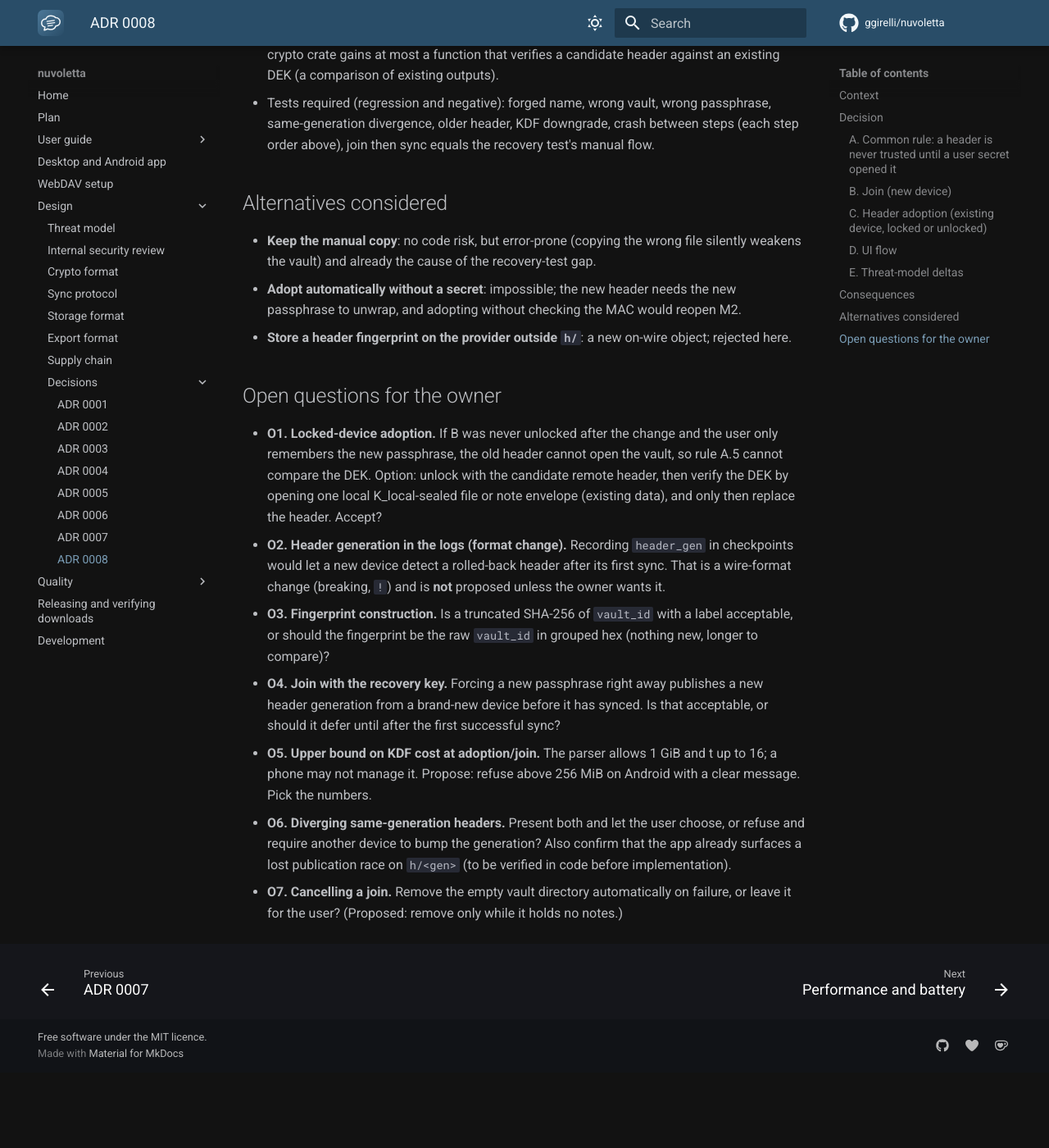
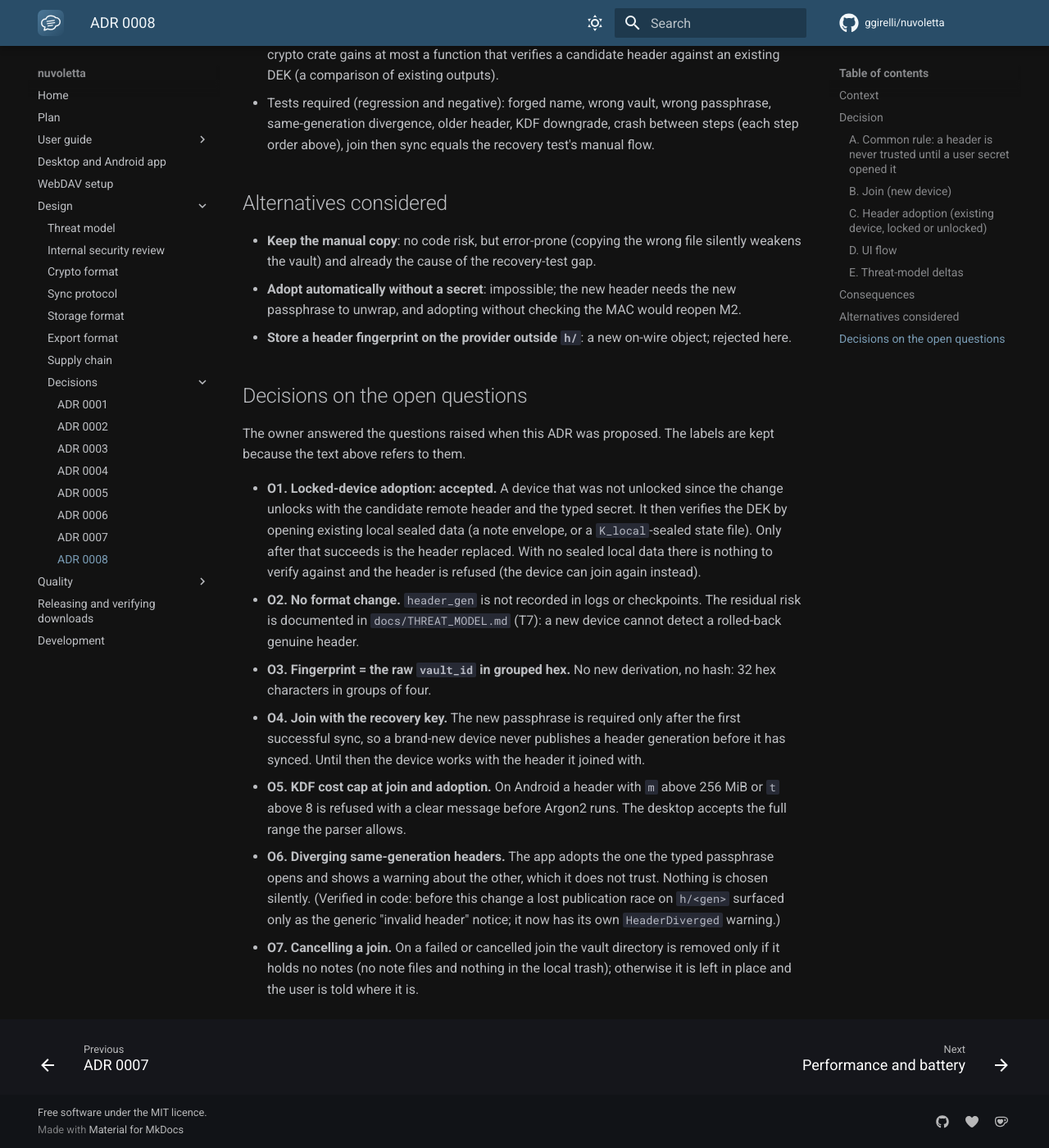
Before and after one commit to ggirelli/nuvoletta, an MkDocs documentation site: the page built from docs/ADR/0008-device-join-and-header-adoption.md, in a window 1280 px wide and 1400 px high, scrolled down 5204 px. Shown: the whole window at 82% size. Built offline with MkDocs 1.6.1 and Material for MkDocs 9.7.7, drawn with Linux system fonts in a browser that asks for light colours; plug-ins that fetch from the network failed and are left out; before the commit the page ends 6512 px from its top, so only the background shows below that; some of the changed text lies outside the part shown.

Commit message:
docs(adr): accept ADR 0008 with the owner's decisions
Set the status to Accepted and replace the open questions with the owner's
decisions O1 to O7: locked-device adoption by verifying the DEK against local
sealed data, no format change, raw vault_id fingerprint, recovery-key join defers
the new passphrase until after the first sync, an Android KDF cap (256 MiB, t 8),
adopting the header the typed passphrase opens when generations diverge, and
removing a failed join's vault directory only when it holds no notes.

Co-Authored-By: Claude Opus 5.5 <noreply@anthropic.com>

```diff
--- a/docs/ADR/0008-device-join-and-header-adoption.md
+++ b/docs/ADR/0008-device-join-and-header-adoption.md
@@ -1,6 +1,6 @@
 # ADR 0008: In-app device join and vault header adoption
 
-Status: Proposed (2026-11; needs owner approval before any code)
+Status: Accepted (2026-11-17, with the owner's decisions on O1 to O7 below)
 Date: 2026-11-17
 
 ## Context
@@ -209,24 +209,31 @@ generic unlock error. The user guide's manual steps move to a "if the app cannot
   unwrap, and adopting without checking the MAC would reopen M2.
 - **Store a header fingerprint on the provider outside `h/`**: a new on-wire object; rejected here.
 
-## Open questions for the owner
+## Decisions on the open questions
 
-- **O1. Locked-device adoption.** If B was never unlocked after the change and the user only
-  remembers the new passphrase, the old header cannot open the vault, so rule A.5 cannot compare the
-  DEK. Option: unlock with the candidate remote header, then verify the DEK by opening one local
-  K_local-sealed file or note envelope (existing data), and only then replace the header. Accept?
-- **O2. Header generation in the logs (format change).** Recording `header_gen` in checkpoints would
-  let a new device detect a rolled-back header after its first sync. That is a wire-format change
-  (breaking, `!`) and is **not** proposed unless the owner wants it.
-- **O3. Fingerprint construction.** Is a truncated SHA-256 of `vault_id` with a label acceptable, or
-  should the fingerprint be the raw `vault_id` in grouped hex (nothing new, longer to compare)?
-- **O4. Join with the recovery key.** Forcing a new passphrase right away publishes a new header
-  generation from a brand-new device before it has synced. Is that acceptable, or should it defer
-  until after the first successful sync?
-- **O5. Upper bound on KDF cost at adoption/join.** The parser allows 1 GiB and t up to 16; a phone
-  may not manage it. Propose: refuse above 256 MiB on Android with a clear message. Pick the numbers.
-- **O6. Diverging same-generation headers.** Present both and let the user choose, or refuse and
-  require another device to bump the generation? Also confirm that the app already surfaces a lost
-  publication race on `h/<gen>` (to be verified in code before implementation).
-- **O7. Cancelling a join.** Remove the empty vault directory automatically on failure, or leave it
-  for the user? (Proposed: remove only while it holds no notes.)
+The owner answered the questions raised when this ADR was proposed. The labels are kept because the
+text above refers to them.
+
+- **O1. Locked-device adoption: accepted.** A device that was not unlocked since the change unlocks
+  with the candidate remote header and the typed secret. It then verifies the DEK by opening
+  existing local sealed data (a note envelope, or a `K_local`-sealed state file). Only after that
+  succeeds is the header replaced. With no sealed local data there is nothing to verify against and
+  the header is refused (the device can join again instead).
+- **O2. No format change.** `header_gen` is not recorded in logs or checkpoints. The residual risk
+  is documented in `docs/THREAT_MODEL.md` (T7): a new device cannot detect a rolled-back genuine
+  header.
+- **O3. Fingerprint = the raw `vault_id` in grouped hex.** No new derivation, no hash: 32 hex
+  characters in groups of four.
+- **O4. Join with the recovery key.** The new passphrase is required only after the first
+  successful sync, so a brand-new device never publishes a header generation before it has synced.
+  Until then the device works with the header it joined with.
+- **O5. KDF cost cap at join and adoption.** On Android a header with `m` above 256 MiB or `t`
+  above 8 is refused with a clear message before Argon2 runs. The desktop accepts the full range
+  the parser allows.
+- **O6. Diverging same-generation headers.** The app adopts the one the typed passphrase opens and
+  shows a warning about the other, which it does not trust. Nothing is chosen silently. (Verified in
+  code: before this change a lost publication race on `h/<gen>` surfaced only as the generic
+  "invalid header" notice; it now has its own `HeaderDiverged` warning.)
+- **O7. Cancelling a join.** On a failed or cancelled join the vault directory is removed only if it
+  holds no notes (no note files and nothing in the local trash); otherwise it is left in place and
+  the user is told where it is.
```
Also changed, not shown: other parts of docs/ADR/0008-device-join-and-header-adoption.md (+1 -1 lines).
